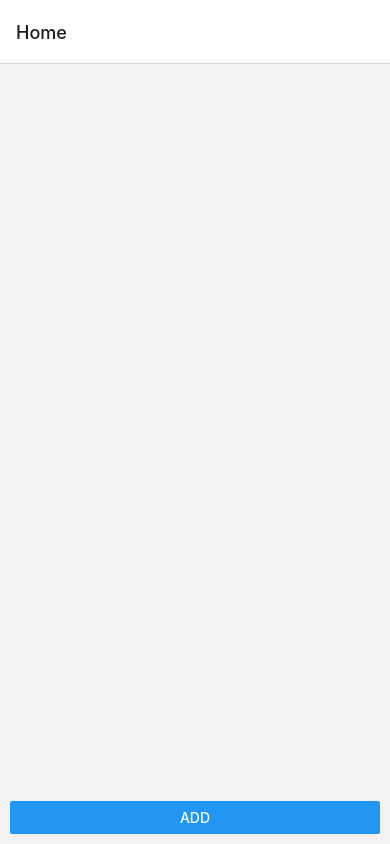
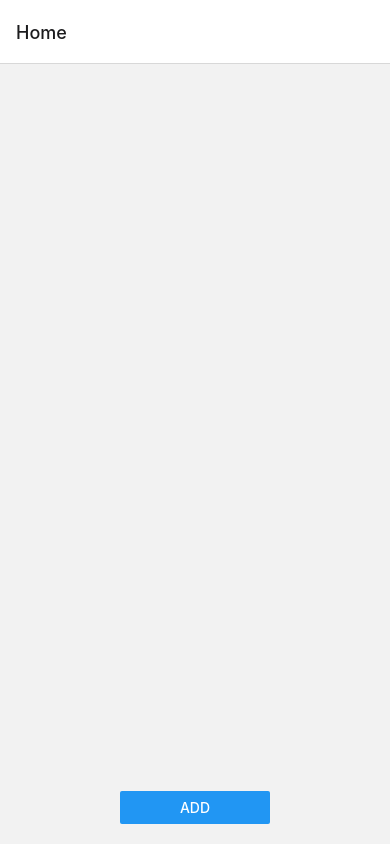
Before and after one commit to RishikBacancy/React-Native-Test, a React Native app: screen /Home in a window 390 px wide. Built offline with nearby package versions, Linux system fonts and the light colour scheme.

Commit message:
StyleSheet Added!

```diff
--- a/screens/HomeScreen.js
+++ b/screens/HomeScreen.js
@@ -21,18 +21,20 @@ const HomeScreen = props =>
         data={detalis}
         renderItem={itemData => (
           <Card style={styles.cardContainer}>
-              <Text style={styles.txtContainer}>First Name: {itemData.item.fname}</Text>
-              <Text style={styles.txtContainer}>Last Name: {itemData.item.lname}</Text>
-              <Text style={styles.txtContainer}>Phone : {itemData.item.phNumber}</Text>
+              <Text style={styles.txtContainer}>First Name : <Text style={styles.txtItemContainer}>{itemData.item.fname}</Text></Text>
+              <Text style={styles.txtContainer}>Last Name : <Text style={styles.txtItemContainer}>{itemData.item.lname}</Text></Text>
+              <Text style={styles.txtContainer}>Phone : <Text style={styles.txtItemContainer}>{itemData.item.phNumber}</Text></Text>
           </Card>
         )}
       ></FlatList>
 
-      <Button
-        title="Add"
-        disabled={length===10}
-        onPress={()=>{setLength(length+1); props.navigation.navigate("Add",detalis);}}
-      />
+      <View style={styles.btnContainer}>
+        <Button
+          title="Add"
+          disabled={length===10}
+          onPress={()=>{setLength(length+1); props.navigation.navigate("Add",detalis);}}
+        />
+      </View>
     </View>
 
   );
@@ -48,6 +50,16 @@ const styles = StyleSheet.create({
   },
   txtContainer:{
     fontSize:15,
+    color:"black",
+  },
+  txtItemContainer:{
+    color:"gray",
+  },
+  btnContainer:{
+    width: 150,
+    marginTop: 15,
+    marginBottom: 10,
+    alignSelf:"center",
   }
 });
 
```
